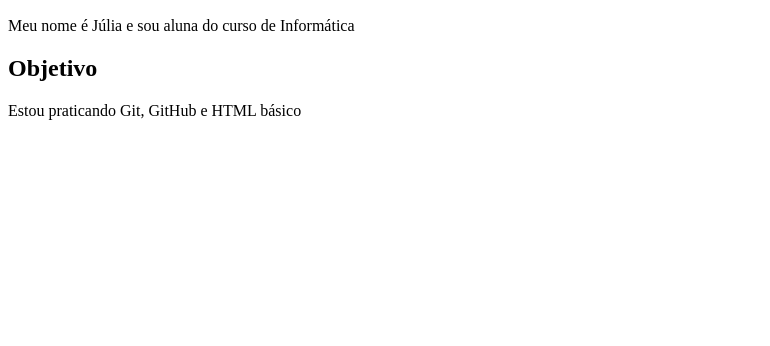
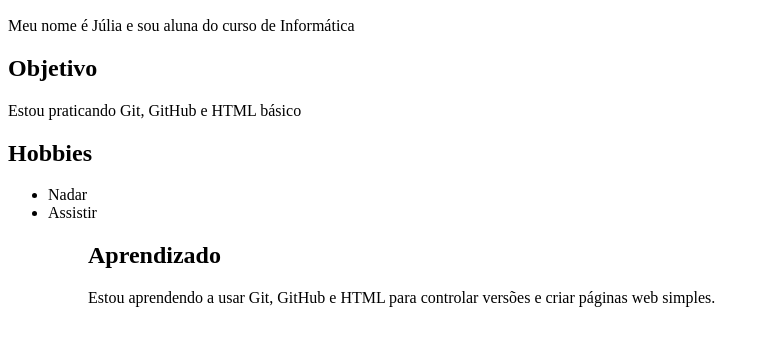
Before and after one commit to juliamatoss9/atividade-github, a plain HTML site: page index.html in a window 1280 px wide. Shown: the part 110-456 px from the top of the page, without its empty margins (0-770 px from the left). Drawn offline with Linux system fonts and the light colour scheme.

Commit message:
Update index.html
Adiciona Hobbies e aprendizado

```diff
--- a/index.html
+++ b/index.html
@@ -14,5 +14,14 @@
 <h2>Objetivo</h2>
 <p>Estou praticando Git, GitHub e HTML básico</p>
 
+<h2>Hobbies</h2>
+<ul>
+    <li>Nadar</li>
+    <li>Assistir</li>
+<ul>
+
+<h2>Aprendizado</h2>
+<p>Estou aprendendo a usar Git, GitHub e HTML para controlar versões e criar páginas web simples.</p>
+
 </body>
 </html>
```
